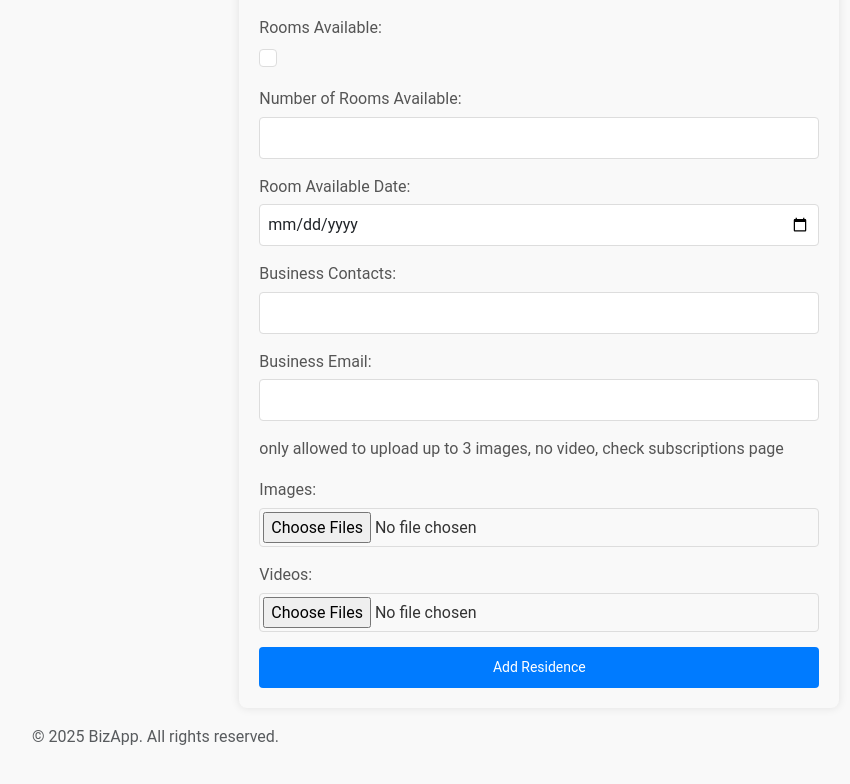
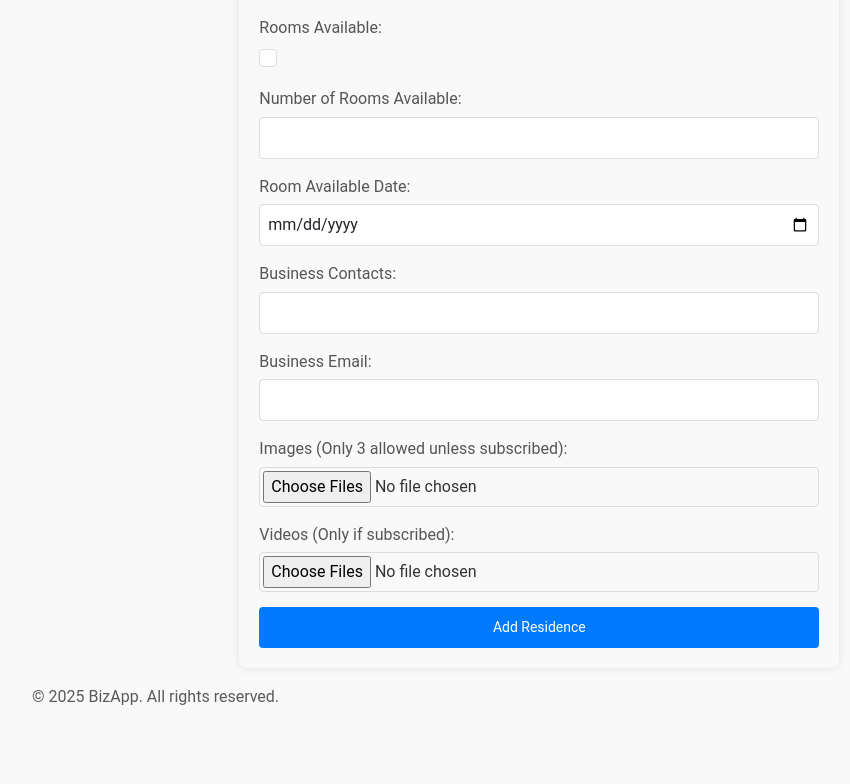
Before and after one commit to LordTebogo/frontend, a React (Create React App) app: page /add-residence in a window 1280 px wide. Shown: the part 812-1596 px from the top of the page, without its empty margins (242-1092 px from the left). After the commit the page ends 1557 px from the top, so only its background shows below. Built offline with nearby package versions, Linux system fonts and the light colour scheme.

Commit message:
hello world

```diff
--- a/src/components/AddResidence.js
+++ b/src/components/AddResidence.js
@@ -96,6 +96,7 @@ const AddResidence = () => {
             return;
         }
 
+        // Subscription checks
         if (!subscriptionStatus.is_on_premium) {
             if (!subscriptionStatus.is_images_subscribed && formData.images.length > 3) {
                 setMessage('Only subscribed users can upload more than 3 images.');
@@ -112,12 +113,14 @@ const AddResidence = () => {
             }
         }
 
+        // Business contact validation
         if (formData.business_contacts.length !== 10) {
             setMessage('Business contact must be exactly 10 digits.');
             setLoading(false);
             return;
         }
 
+        // Prepare form data for submission
         const residenceData = new FormData();
         for (const key in formData) {
             if (key === 'images' || key === 'videos') {
@@ -132,7 +135,7 @@ const AddResidence = () => {
         }
 
         try {
-            await axios.post('https://turfbizappapi.onrender.com/api/submit-residence/', residenceData, {
+            const response = await axios.post('https://turfbizappapi.onrender.com/api/submit-residence/', residenceData, {
                 headers: {
                     'Authorization': `Token ${token}`,
                     'Content-Type': 'multipart/form-data'
@@ -205,14 +208,11 @@ const AddResidence = () => {
                     <input type="email" name="business_email" value={formData.business_email} onChange={handleChange} required className="form-control" />
                 </div>
                 <div className="form-group">
-                    <label>only allowed to upload up to 3 images, no video, check subscriptions page</label>
-                </div>
-                <div className="form-group">
-                    <label>Images:</label>
+                    <label>Images (Only 3 allowed unless subscribed):</label>
                     <input type="file" name="images" accept="image/*" multiple onChange={handleChange} className="form-control-file" />
                 </div>
                 <div className="form-group">
-                    <label>Videos:</label>
+                    <label>Videos (Only if subscribed):</label>
                     <input type="file" name="videos" accept="video/*" multiple onChange={handleChange} className="form-control-file" />
                 </div>
                 <button type="submit" disabled={loading} className="btn btn-primary">
--- a/src/components/EditResidence.js
+++ b/src/components/EditResidence.js
@@ -65,6 +65,7 @@ const EditResidence = () => {
                     });
                 } catch (error) {
                     console.error('Error fetching residence data:', error);
+                    setMessage('Error fetching residence data.');
                 }
             }
         };
```
